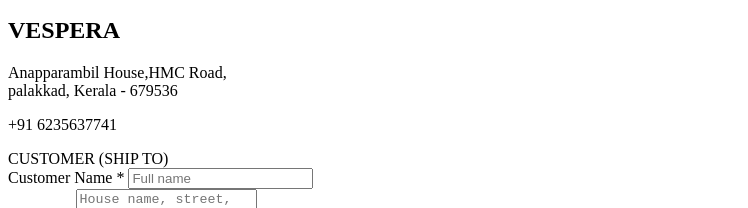
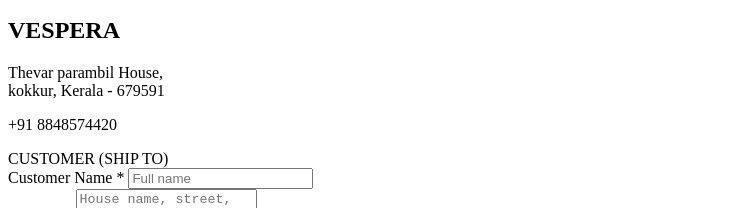
Before and after one commit to vesperastores/VESPERA, a plain HTML site: page index.html in a window 1280 px wide. Shown: the part 174-382 px from the top of the page, without its empty margins (0-748 px from the left). Drawn offline with nearby package versions, Linux system fonts and the light colour scheme.

Commit message:
Update index.html

```diff
--- a/index.html
+++ b/index.html
@@ -79,12 +79,12 @@ FROM ADDRESS (SELLER)
 <h2>VESPERA</h2>
 
 <p>
-Anapparambil House,HMC Road,<br>
-palakkad, Kerala - 679536
+Thevar parambil House,<br>
+kokkur, Kerala - 679591
 </p>
 
 <p>
-+91 6235637741
++91 8848574420
 </p>
 
 </div>
```
